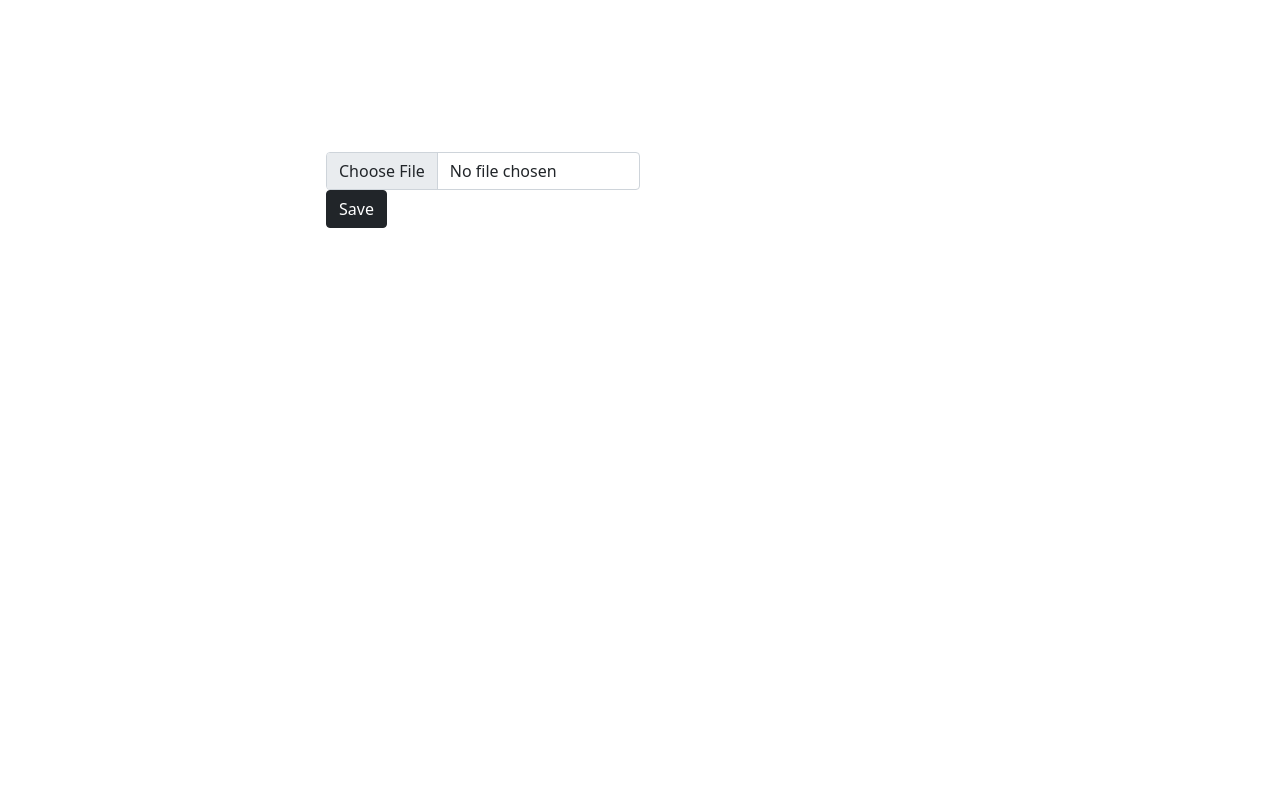
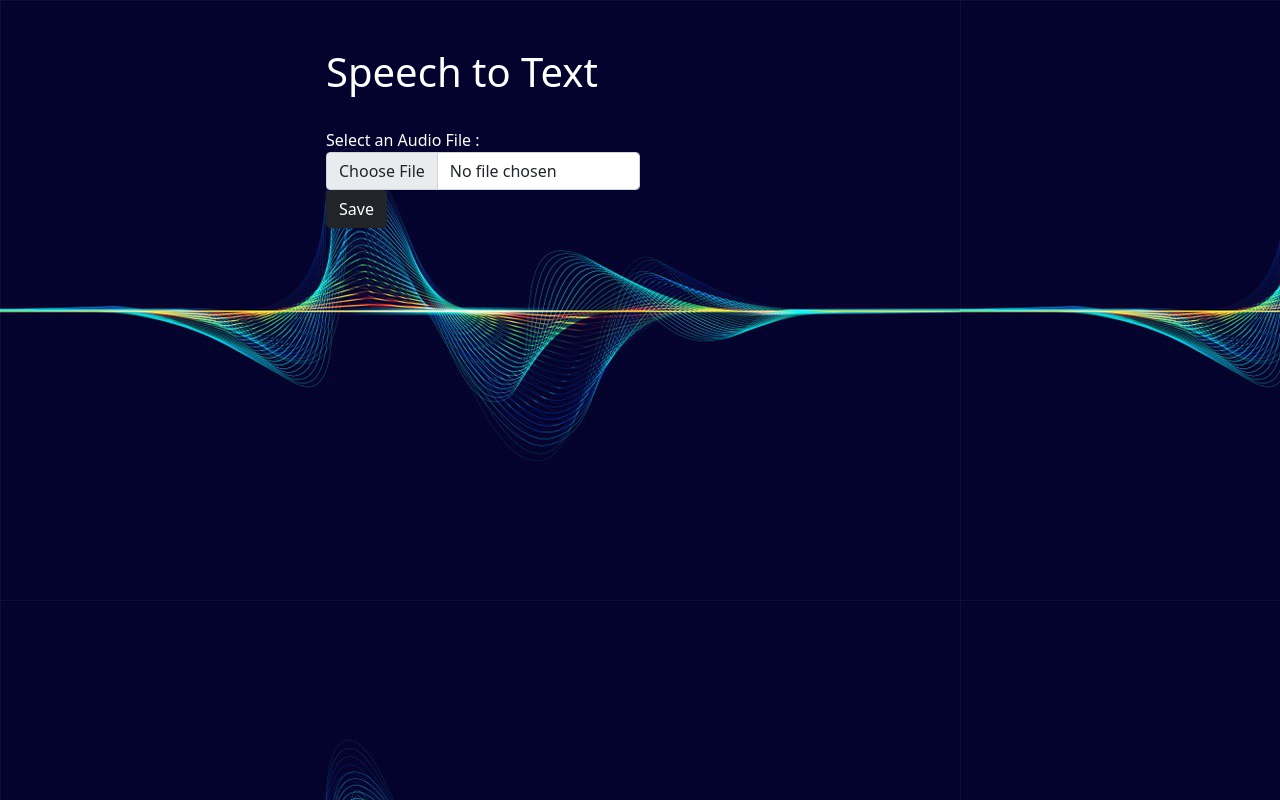
Before and after one commit to speech-recognition123/Speech-to-Text, a React (Create React App) app in the folder web/frontend/: page /audio-uploader in a window 1280 px wide. Built offline with nearby package versions, Linux system fonts and the light colour scheme.

Commit message:
adding routes to app js

```diff
--- a/web/frontend/src/App.css
+++ b/web/frontend/src/App.css
@@ -5,9 +5,10 @@ App.css
   box-sizing: border-box;
 }
 body {
-  background-color: rgba(0, 0, 0, 0.8);
+  background-image: url(./image/photo_2022-06-09_10-32-07.jpg);
   font-family: "Segoe UI", Tahoma, Geneva, Verdana, sans-serif;
   color: white;
+
 }
 
 .app{
--- a/web/frontend/src/components/Home.js
+++ b/web/frontend/src/components/Home.js
@@ -4,6 +4,7 @@ export default function componentName() {
   return (
     <>
     Home Page
+
     </>
   );
 }
```
Also changed, not shown: web/frontend/src/App.js (+4 -3 lines), web/frontend/src/image/photo_2022-06-09_10-32-07.jpg (renamed from web/frontend/public/assets/image/photo_2022-06-09_10-32-07.jpg).
